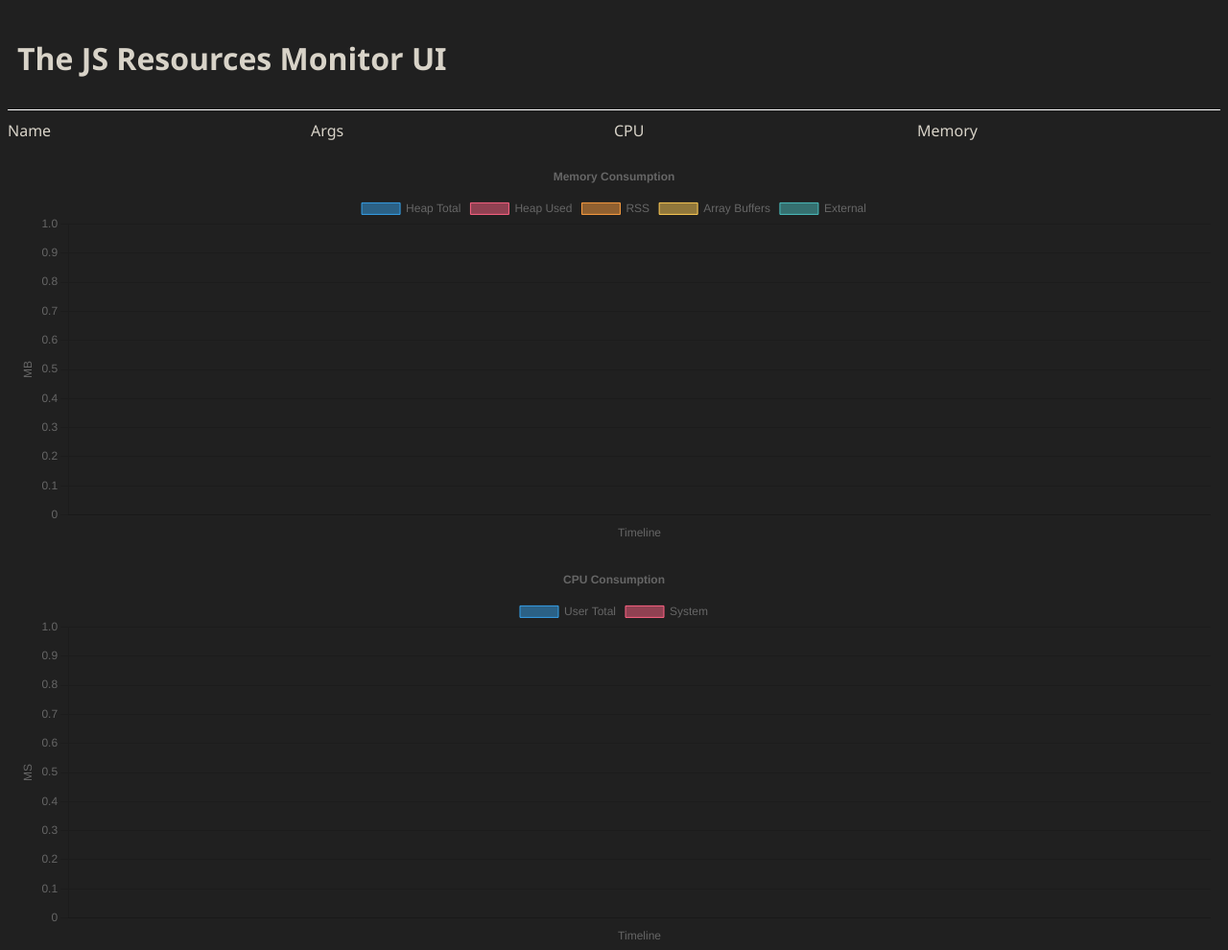
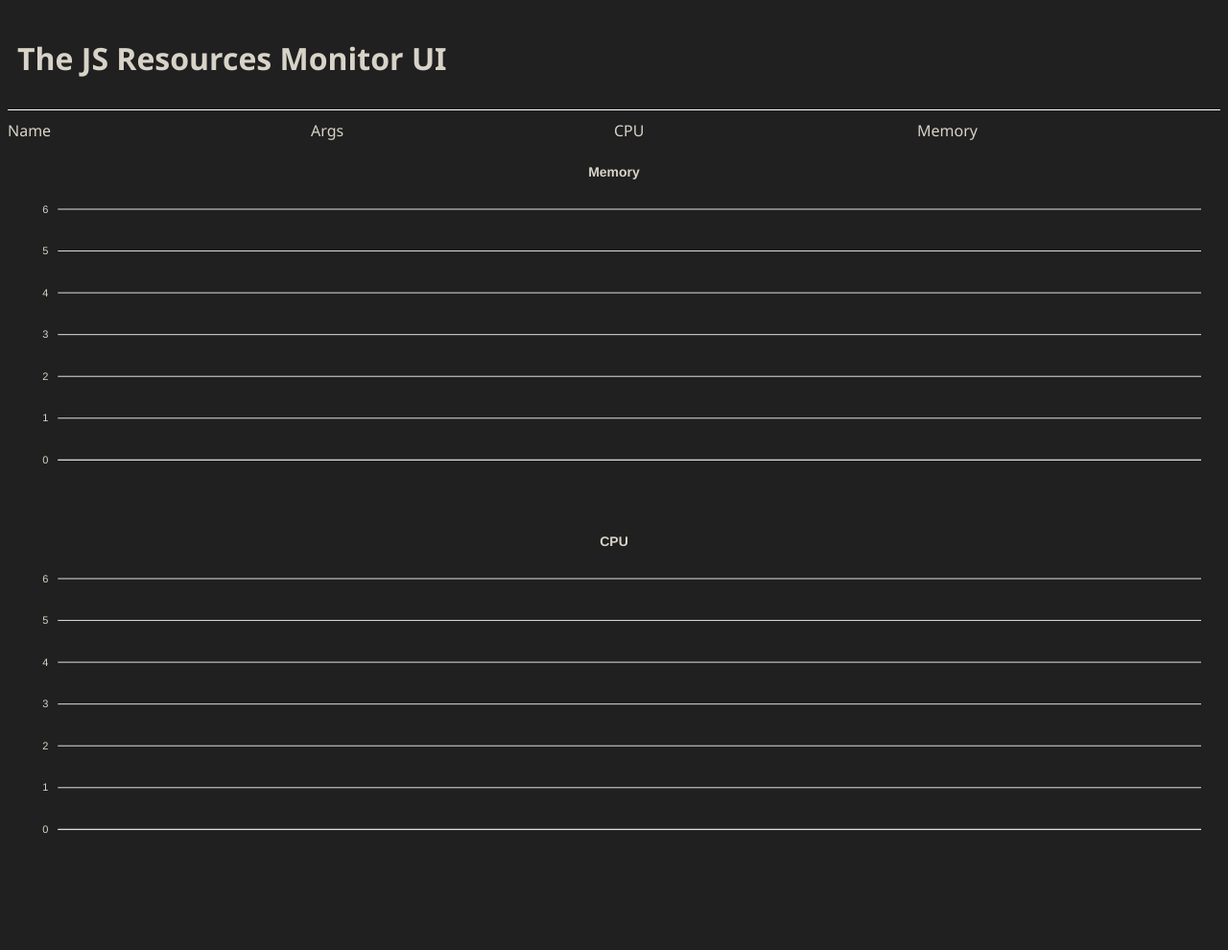
Before and after one commit to EduardoPetrini/js-monitor-server, a website: page public/index.html in a window 1280 px wide. Shown: the whole page at 96% size. After the commit the page ends 935 px from the top, so only its background shows below. Drawn offline with nearby package versions, Linux system fonts and the light colour scheme; no server answers.

Commit message:
feat: use apex charts

```diff
--- a/public/index.html
+++ b/public/index.html
@@ -6,11 +6,14 @@
     <title>JS Monitor</title>
     <script src="/js/socket.io.min.js"></script>
     <script src="https://cdn.jsdelivr.net/npm/chart.js"></script>
+    <script src="https://cdn.jsdelivr.net/npm/apexcharts"></script>
+    <script src="/js/buildApexCharts.js"></script>
     <style>
       body {
         background: rgb(32, 32, 32);
         font-family: 'Segoe UI', Tahoma, Geneva, Verdana, sans-serif;
         color: rgb(216, 211, 200);
+        fill: rgb(216, 211, 200);
       }
       header {
         padding: 10px;
@@ -27,7 +30,6 @@
       .process-memory-chart,
       .process-cpu-chart {
         padding: 10px;
-        height: 400px;
       }
     </style>
   </head>
@@ -44,177 +46,30 @@
           <span id="memBox" class="span-details">Memory</span>
         </div>
         <div class="process-memory-chart">
-          <canvas id="memChart"></canvas>
+          <div id="memChart"></div>
         </div>
         <div class="process-cpu-chart">
-          <canvas id="cpuChart"></canvas>
+          <div id="cpuChart"></div>
         </div>
       </main>
     </div>
     <script>
-      const memCtx = document.getElementById('memChart');
-      const cpuCtx = document.getElementById('cpuChart');
+      const { memChart, cpuChart } = buildApexCharts();
 
-      const chartOptions = {
-        maintainAspectRatio: false,
-        animation: {
-          duration: 500,
-          easing: 'easeOutCubic',
-          y: { duration: 0 },
-        },
-        responsive: true,
-        interaction: {
-          mode: 'nearest',
-          axis: 'x',
-          intersect: false,
-        },
-        elements: {
-          line: {
-            tension: 0.4,
-            fill: true,
-            borderWidth: 1,
-          },
-          point: {
-            radius: 0,
-          },
-        },
-      };
-
-      const memChart = new Chart(memCtx, {
-        type: 'line',
-        data: {
-          labels: [],
-          datasets: [
-            {
-              id: 'heapTotal',
-              label: 'Heap Total',
-              data: [],
-            },
-            {
-              id: 'heapUsed',
-              label: 'Heap Used',
-              data: [],
-            },
-            {
-              id: 'rss',
-              label: 'RSS',
-              data: [],
-            },
-            {
-              id: 'arrayBuffers',
-              label: 'Array Buffers',
-              data: [],
-            },
-            {
-              id: 'external',
-              label: 'External',
-              data: [],
-            },
-          ],
-        },
-        options: {
-          ...chartOptions,
-          plugins: {
-            title: {
-              display: true,
-              text: 'Memory Consumption',
-            },
-          },
-          scales: {
-            y: {
-              beginAtZero: false,
-              title: {
-                display: true,
-                text: 'MB',
-              },
-            },
-            x: {
-              title: {
-                display: true,
-                text: 'Timeline',
-              },
-            },
-          },
-        },
-      });
-
-      const cpuChart = new Chart(cpuCtx, {
-        type: 'line',
-        data: {
-          labels: [],
-          datasets: [
-            {
-              id: 'user',
-              label: 'User Total',
-              data: [],
-            },
-            {
-              id: 'system',
-              label: 'System',
-              data: [],
-            },
-          ],
-        },
-        options: {
-          ...chartOptions,
-          plugins: {
-            title: {
-              display: true,
-              text: 'CPU Consumption',
-            },
-          },
-          scales: {
-            y: {
-              beginAtZero: false,
-              title: {
-                display: true,
-                text: 'MS',
-              },
-            },
-            x: {
-              title: {
-                display: true,
-                text: 'Timeline',
-              },
-            },
-          },
-        },
-      });
       let index = 0;
 
       const socket = io();
       socket.on('update', data => {
-        const { user, system, heapTotal, heapUsed, rss, arrayBuffers, external, details } = data;
+        index++;
+        updateApexCharts(data, memChart, cpuChart, index);
 
-        index++;
-        const isTooBig = index > 2000 ? true : false;
-
-        memChart.data.labels.push(index);
-        if (isTooBig) memChart.data.labels.shift();
-
-        memChart.data.datasets.forEach(dataset => {
-          const value = data[dataset.id];
-          dataset.data.push(value);
-          if (isTooBig) dataset.data.shift();
-        });
-
-        cpuChart.data.labels.push(index);
-        if (isTooBig) cpuChart.data.labels.shift();
-
-        cpuChart.data.datasets.forEach(dataset => {
-          const value = data[dataset.id];
-          dataset.data.push(value);
-          if (isTooBig) dataset.data.shift();
-        });
+        const { user, rss } = data;
 
         const memBox = document.getElementById('memBox');
         memBox.innerText = `Memory: ${rss} MB`;
 
         const cpuBox = document.getElementById('cpuBox');
         cpuBox.innerText = `CPU: ${user} Ms`;
-
-        memChart.update();
-        cpuChart.update();
       });
     </script>
   </body>
--- /dev/null
+++ b/public/js/buildApexCharts.js
@@ -0,0 +1,140 @@
+function buildApexCharts() {
+  const memCtx = document.querySelector('#memChart');
+  const cpuCtx = document.querySelector('#cpuChart');
+
+  const options = {
+    chart: {
+      type: 'line',
+      id: 'realtime',
+      height: 350,
+      foreColor: 'rgb(216, 211, 200)',
+      animations: {
+        enabled: true,
+        easing: 'easeinout',
+        speed: 800,
+        animateGradually: {
+          enabled: true,
+          delay: 150,
+        },
+        dynamicAnimation: {
+          enabled: true,
+          speed: 350,
+        },
+      },
+      toolbar: {
+        show: false,
+      },
+      zoom: {
+        enabled: false,
+      },
+    },
+    dataLabels: {
+      enabled: false,
+    },
+    stroke: {
+      curve: 'smooth',
+      width: 1,
+    },
+
+    markers: {
+      size: 0,
+    },
+    legend: {
+      show: true,
+    },
+  };
+
+  const memOptions = {
+    series: [
+      {
+        id: 'heapTotal',
+        name: 'Heap Total',
+        data: [],
+      },
+      {
+        id: 'heapUsed',
+        name: 'Heap Used',
+        data: [],
+      },
+      {
+        id: 'rss',
+        name: 'RSS',
+        data: [],
+      },
+      {
+        id: 'arrayBuffers',
+        name: 'Array Buffers',
+        data: [],
+      },
+      {
+        id: 'external',
+        name: 'External',
+        data: [],
+      },
+    ],
+    title: {
+      text: 'Memory',
+      align: 'Center',
+    },
+    ...options,
+  };
+
+  const cpuOptions = {
+    series: [
+      {
+        id: 'user',
+        name: 'User Total',
+        data: [],
+      },
+      {
+        id: 'system',
+        name: 'System',
+        data: [],
+      },
+    ],
+    title: {
+      text: 'CPU',
+      align: 'Center',
+    },
+    ...options,
+  };
+
+  const memChart = new ApexCharts(memCtx, memOptions);
+  const cpuChart = new ApexCharts(cpuCtx, cpuOptions);
+
+  memChart.render();
+  cpuChart.render();
+
+  return { memChart, cpuChart };
+}
+
+function updateApexCharts(data, memChart, cpuChart, index) {
+  const { heapTotal, heapUsed, rss, arrayBuffers, external, user, system } = data;
+
+  memChart.appendData([
+    {
+      data: [[index, heapTotal]],
+    },
+    {
+      data: [[index, heapUsed]],
+    },
+    {
+      data: [[index, rss]],
+    },
+    {
+      data: [[index, arrayBuffers]],
+    },
+    {
+      data: [[index, external]],
+    },
+  ]);
+
+  cpuChart.appendData([
+    {
+      data: [[index, user]],
+    },
+    {
+      data: [[index, system]],
+    },
+  ]);
+}
```
Also changed, not shown: public/js/buildChartJs.js (added, +157 -0 lines).
